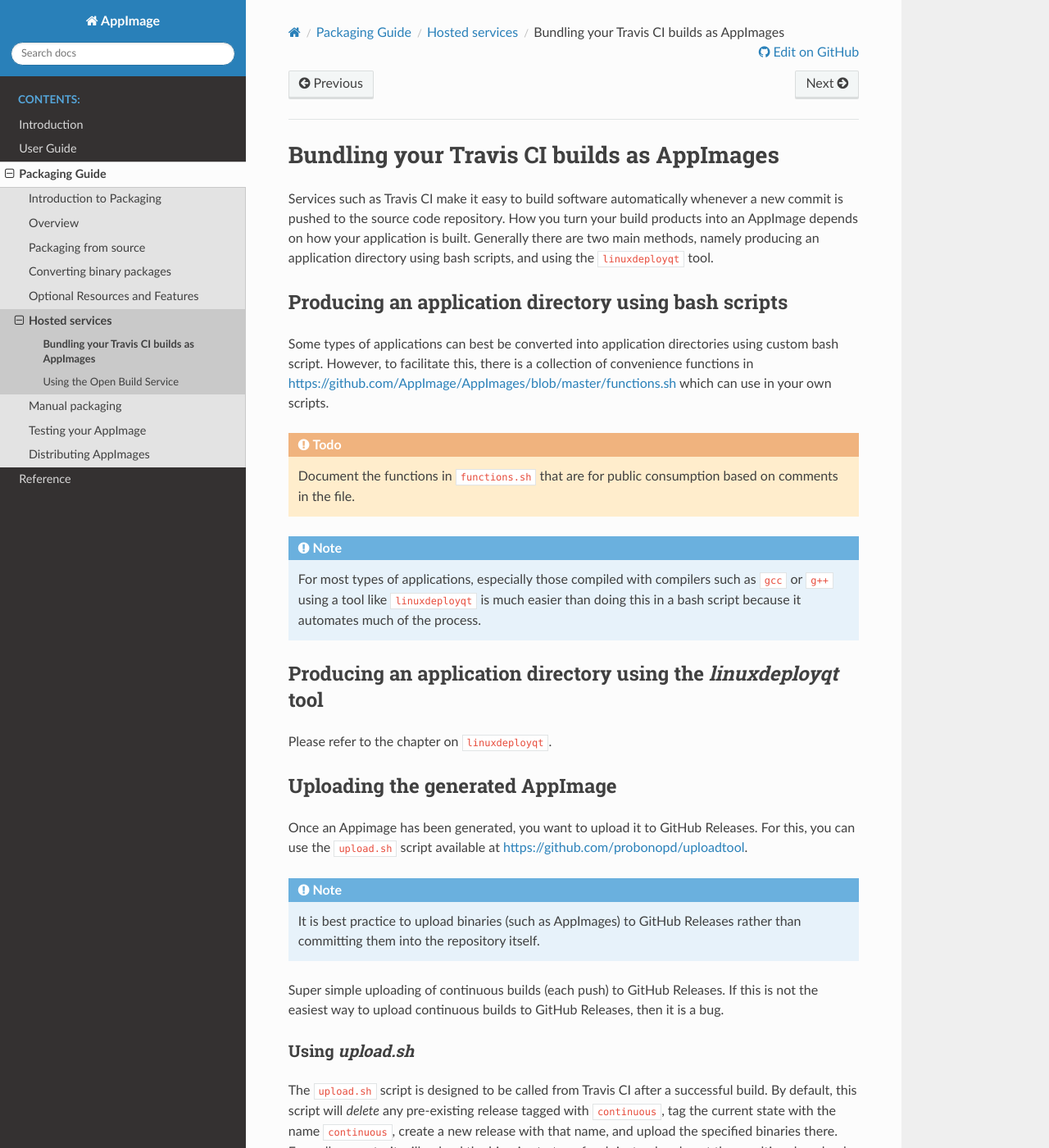
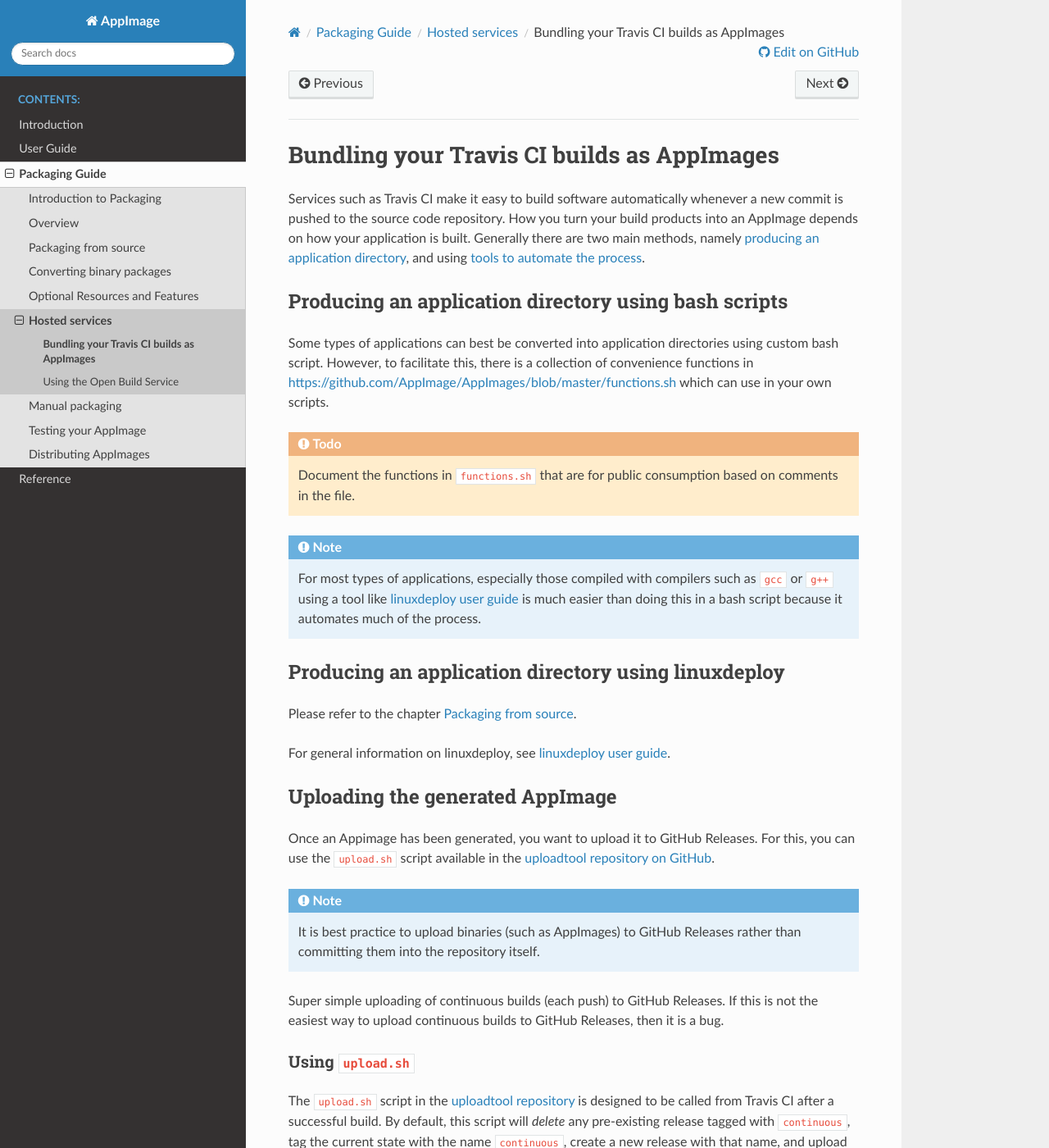
Before and after one commit to AppImage/docs.appimage.org, a Sphinx documentation site: the page built from source/packaging-guide/hosted-services/travis-ci.rst, in a window 1280 px wide and 1400 px high. Shown: the whole window at 82% size. Built offline with Sphinx 7.4.7 and the Read the Docs theme 2.0.0, drawn with Linux system fonts in a browser that asks for light colours.

Commit message:
Improve Travis CI guide

```diff
--- a/source/packaging-guide/hosted-services/travis-ci.rst
+++ b/source/packaging-guide/hosted-services/travis-ci.rst
@@ -3,7 +3,7 @@
 Bundling your Travis CI builds as AppImages
 ===========================================
 
-Services such as Travis CI make it easy to build software automatically whenever a new commit is pushed to the source code repository. How you turn your build products into an AppImage depends on how your application is built. Generally there are two main methods, namely producing an application directory using bash scripts, and using the :code:`linuxdeployqt` tool.
+Services such as Travis CI make it easy to build software automatically whenever a new commit is pushed to the source code repository. How you turn your build products into an AppImage depends on how your application is built. Generally there are two main methods, namely :ref:`producing an application directory <ref-manual>`, and using :ref:`tools to automate the process <ref-packaging-from-source>`.
 
 Producing an application directory using bash scripts
 -----------------------------------------------------
@@ -12,24 +12,28 @@
 
 .. todo::
 
-    Document the functions in :code:`functions.sh` that are for public consumption based on comments in the file.
+   Document the functions in :code:`functions.sh` that are for public consumption based on comments in the file.
 
 
 .. note::
 
-    For most types of applications, especially those compiled with compilers such as :code:`gcc` or :code:`g++` using a tool like :code:`linuxdeployqt` is much easier than doing this in a bash script because it automates much of the process.
+   For most types of applications, especially those compiled with compilers such as :code:`gcc` or :code:`g++` using a tool like :ref:`ref-linuxdeploy` is much easier than doing this in a bash script because it automates much of the process.
 
 
-Producing an application directory using the `linuxdeployqt` tool
------------------------------------------------------------------
+Producing an application directory using linuxdeploy
+----------------------------------------------------
 
-Please refer to the chapter on :code:`linuxdeployqt`.
+Please refer to the chapter :ref:`ref-packaging-from-source`.
 
+For general information on linuxdeploy, see :ref:`ref-linuxdeploy`.
+
+
+.. _ref-uploadtool:
 
 Uploading the generated AppImage
 --------------------------------
 
-Once an Appimage has been generated, you want to upload it to GitHub Releases. For this, you can use the :code:`upload.sh` script available at https://github.com/probonopd/uploadtool.
+Once an Appimage has been generated, you want to upload it to GitHub Releases. For this, you can use the :code:`upload.sh` script available in the `uploadtool repository on GitHub <uploadtool-github>`_.
 
 .. note::
 
@@ -39,10 +43,12 @@
 Super simple uploading of continuous builds (each push) to GitHub Releases. If this is not the easiest way to upload continuous builds to GitHub Releases, then it is a bug.
 
 
-Using `upload.sh`
-^^^^^^^^^^^^^^^^^
+Using ``upload.sh``
+^^^^^^^^^^^^^^^^^^^
 
-The :code:`upload.sh` script is designed to be called from Travis CI after a successful build. By default, this script will *delete* any pre-existing release tagged with :code:`continuous`, tag the current state with the name :code:`continuous`, create a new release with that name, and upload the specified binaries there. For pull requests, it will upload the binaries to transfer.sh instead and post the resulting download URL to the pull request page on GitHub.
+The :code:`upload.sh` script in the `uploadtool repository <uploadtool-github>`_ is designed to be called from Travis CI after a successful build. By default, this script will *delete* any pre-existing release tagged with :code:`continuous`, tag the current state with the name :code:`continuous`, create a new release with that name, and upload the specified binaries there. For pull requests, it will upload the binaries to transfer.sh instead and post the resulting download URL to the pull request page on GitHub.
+
+.. _uploadtool-github: https://github.com/probonopd/uploadtool
 
 - On https://github.com/settings/tokens, click on "Generate new token" and generate a token with at least the :code:`public_repo`, :code:`repo:status`, and :code:`repo_deployment` scopes
 - On Travis CI, go to the settings of your project at :code:`https://travis-ci.org/yourusername/yourrepository/settings`
```
